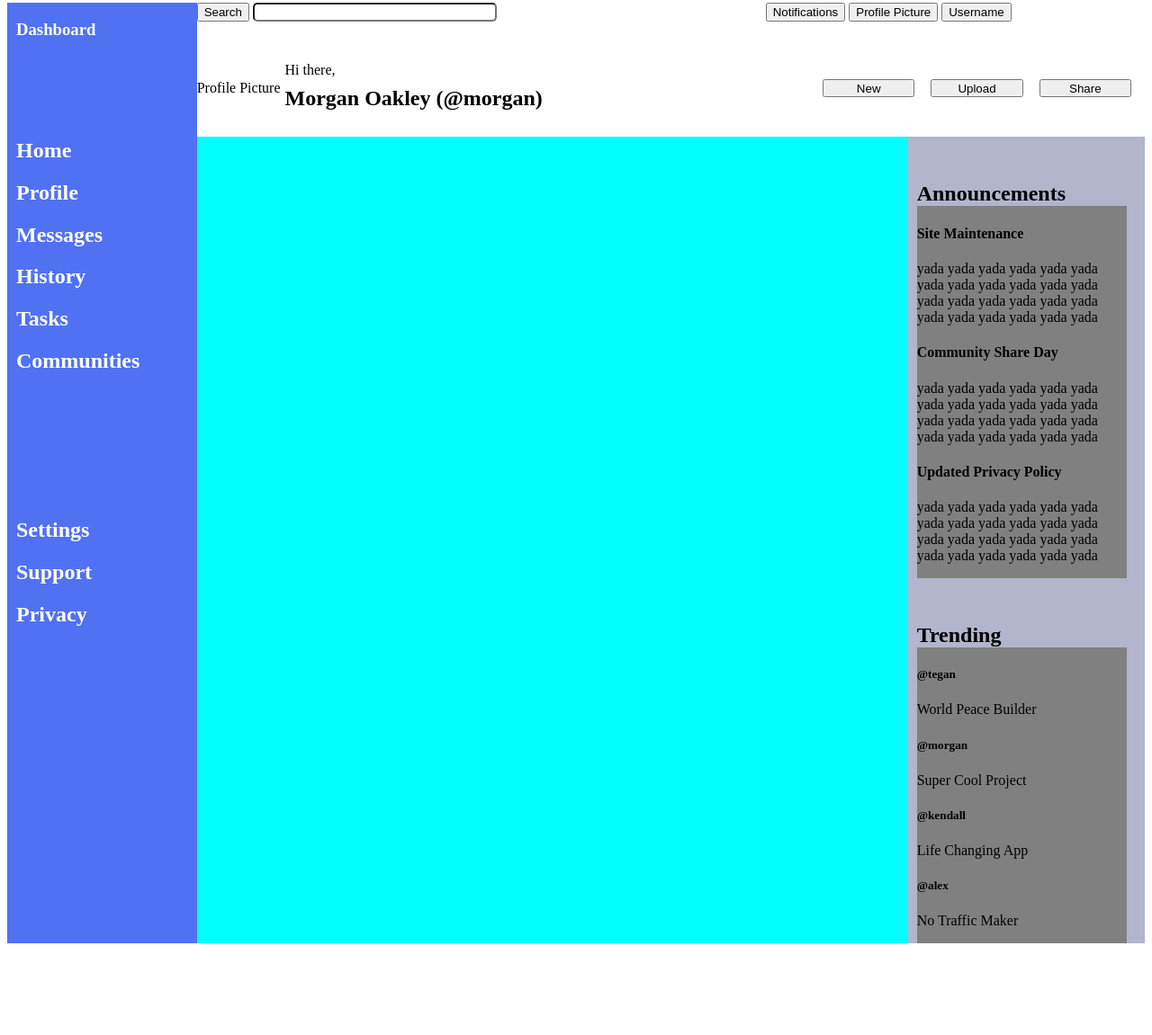
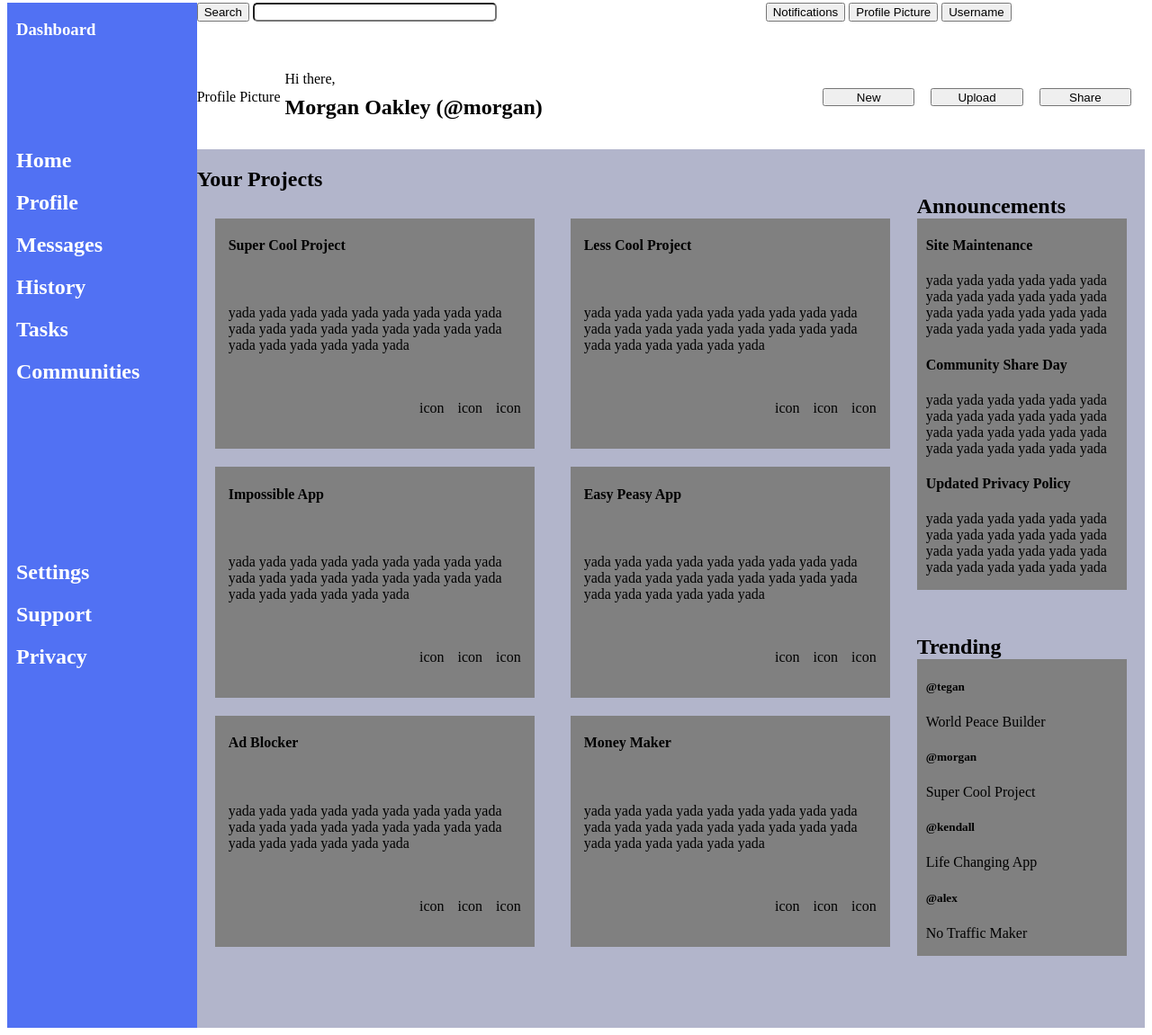
Before and after one commit to rafay-sandhu/admin-dashboard, a plain HTML site: page index.html in a window 1280 px wide. Shown: the part 5-1156 px from the top of the page at 90% size. Before the commit the page ends 1062 px from the top, so only its background shows below. Drawn offline with Linux system fonts and the light colour scheme.

Commit message:
Create basic skeleton of main articles in the middle  of the webpage.

```diff
--- a/index.html
+++ b/index.html
@@ -48,7 +48,80 @@
 
     </header>
     <main>
-        <article></article>
+        <article>
+            <h2>Your Projects</h2>
+            <section>
+                <h4>Super Cool Project</h4>
+                <p>yada yada yada yada yada yada yada yada
+                    yada yada yada yada yada yada yada yada
+                    yada yada yada yada yada yada yada yada</p>
+                    <div>
+                        <p>icon</p>
+                        <p>icon</p>
+                        <p>icon</p>
+                    </div>
+            </section>
+            <section>
+                    <h4>Less Cool Project</h4>
+                    <p>yada yada yada yada yada yada yada yada
+                    yada yada yada yada yada yada yada yada
+                    yada yada yada yada yada yada yada yada</p>
+                    <div>
+                        <p>icon</p>
+                        <p>icon</p>
+                        <p>icon</p>
+                    </div>
+            </section>
+            </section>
+            <section>
+                    <h4>Impossible App</h4>
+                    <p>yada yada yada yada yada yada yada yada
+                    yada yada yada yada yada yada yada yada
+                    yada yada yada yada yada yada yada yada</p>
+                    <div>
+                        <p>icon</p>
+                        <p>icon</p>
+                        <p>icon</p>
+                    </div>
+            </section>
+            </section>
+            <section>
+                    <h4>Easy Peasy App</h4>
+                    <p>yada yada yada yada yada yada yada yada
+                    yada yada yada yada yada yada yada yada
+                    yada yada yada yada yada yada yada yada</p>
+                    <div>
+                        <p>icon</p>
+                        <p>icon</p>
+                        <p>icon</p>
+                    </div>
+            </section>
+            </section>
+            <section>
+                    <h4>Ad Blocker</h4>
+                    <p>yada yada yada yada yada yada yada yada
+                    yada yada yada yada yada yada yada yada
+                    yada yada yada yada yada yada yada yada</p>
+                    <div>
+                        <p>icon</p>
+                        <p>icon</p>
+                        <p>icon</p>
+                    </div>
+            </section>
+            </section>
+            <section>
+                    <h4>Money Maker</h4>
+                    <p>yada yada yada yada yada yada yada yada
+                    yada yada yada yada yada yada yada yada
+                    yada yada yada yada yada yada yada yada</p>
+                    <div>
+                        <p>icon</p>
+                        <p>icon</p>
+                        <p>icon</p>
+                    </div>
+            </section>
+            </section>
+        </article>
         <nav>
             <h2>Announcements</h2>
             <section class="announcements">
--- a/main.css
+++ b/main.css
@@ -4,11 +4,15 @@ body{
     grid-template-rows: 1fr 6fr;
 }
 
+.sidebar, main{
+    padding-bottom: 5rem;
+}
+
 header{
     background-color: white;
     grid-column: 2/3;
     display: grid;
-    grid-template-columns: 1fr 1fr;
+    grid-template-columns: repeat(2, 1fr);
     grid-template-rows: auto auto;
 }
 
@@ -103,7 +107,6 @@ main{
 
 main article{
     grid-column: 1;
-    background-color: aqua;
 }
 
 main nav{
@@ -119,9 +122,36 @@ main nav{
 .announcements, .trending{
     background-color: grey;
     margin-right: 20px;
+    padding-left: 10px;
 }
 
 nav h2{
     margin-bottom: 0;
     margin-top: 50px;
 }
+
+article{
+    display: grid;
+    grid-template-columns: repeat(2, 1fr);
+    grid-template-rows: auto repeat(3, 1fr);
+}
+
+article h2{
+    grid-column: 1/3;
+}
+
+article section{
+    display: grid;
+    grid-template-columns: 1fr;
+    grid-template-rows: repeat(3, auto);
+    margin: 10px 20px;
+    padding-left: 15px;
+    padding-right: 15px;
+    background-color: grey;
+}
+
+article section div{
+    display: flex;
+    justify-content: end;
+    gap: 15px;
+}
```
